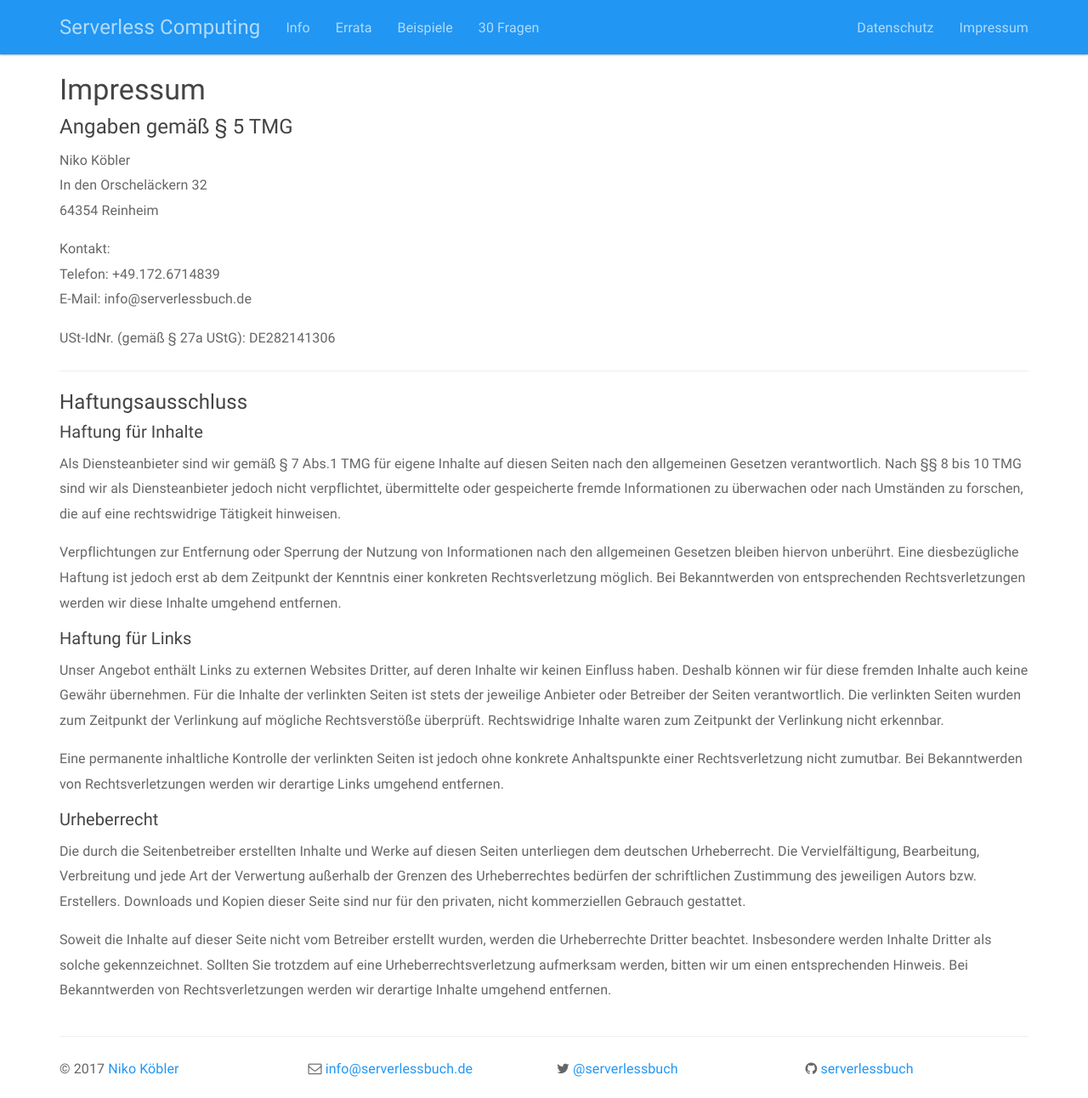
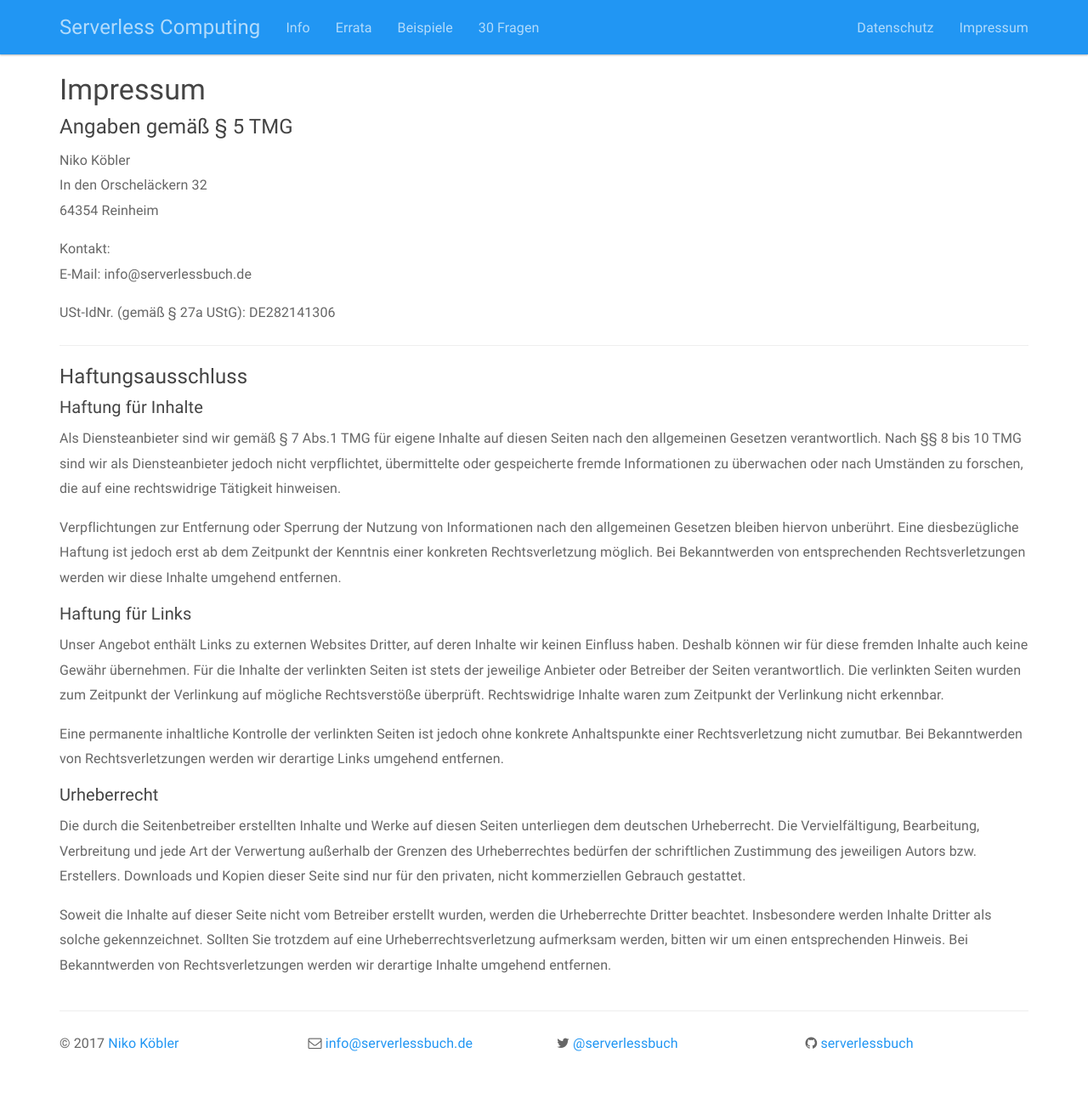
Before and after one commit to serverlessbuch/serverlessbuch.github.io, a Jekyll site: the page built from imprint.md, in a window 1280 px wide and 1292 px high. Shown: the whole window at 85% size. Built offline with Jekyll 4.4.1, drawn with Linux system fonts in a browser that asks for light colours.

Commit message:
Update imprint.md

```diff
--- a/imprint.md
+++ b/imprint.md
@@ -11,7 +11,6 @@ In den Orscheläckern 32
 64354 Reinheim
 
 Kontakt:
-Telefon: +49.172.6714839
 E-Mail: info@serverlessbuch.de
 
 USt-IdNr. (gemäß § 27a UStG): DE282141306
```
